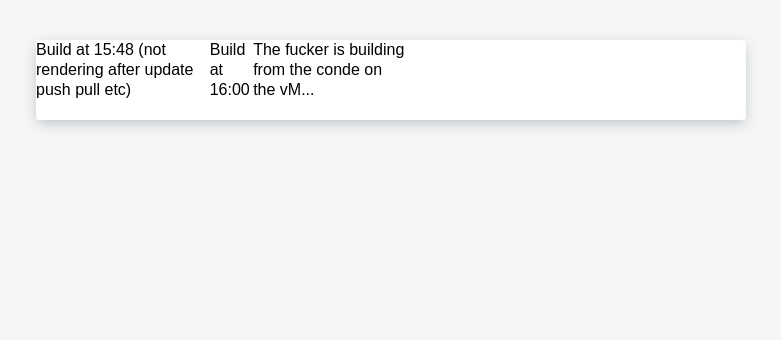
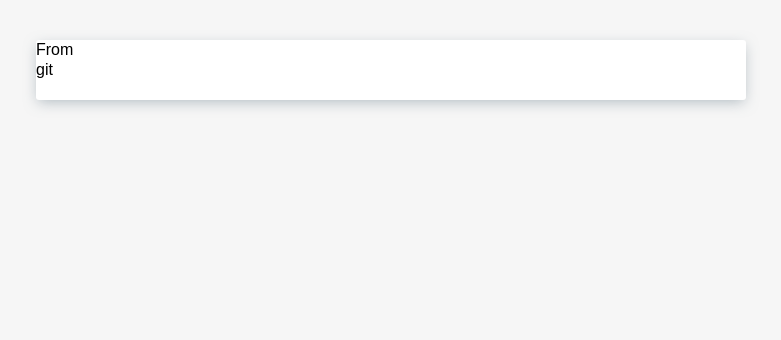
Before and after one commit to ciurana-life/victorciurana.com, a Django app: page / in a window 1280 px wide. Shown: the part 128-468 px from the top of the page, without its empty margins (249-1030 px from the left). Run offline with Django 3.2, Linux system fonts and the light colour scheme; data that the repository does not hold is empty; parts of the project's set-up code (start-up, migrations or seed data) failed here and were passed over; some libraries are stand-ins or nearby versions.

Commit message:
simpler commands

```diff
--- a/docker-compose.prod.yml
+++ b/docker-compose.prod.yml
@@ -36,6 +36,7 @@ services:
     nginx-proxy:
         container_name: nginx-proxy
         build: ./deploytools/nginx
+        image: eu.gcr.io/victor-ciurana-com/victorciuranacom_nginx-proxy:latest
         restart: always
         ports:
             - 443:443
--- a/templates/index.html
+++ b/templates/index.html
@@ -8,9 +8,7 @@ Victor Ciurana
 {% block main %}
 <!-- hello -->
 <article>
-    <p>Build at 15:48 (not rendering after update push pull etc)</p>
-    <p>Build at 16:00</p>
-    <p>The fucker is building from the conde on the vM...</p>
+    <p>From git</p>
     <div class="article_content">
         {{home_content.content | safe_markdown}}
     </div>
```
Also changed, not shown: 3 other files.
